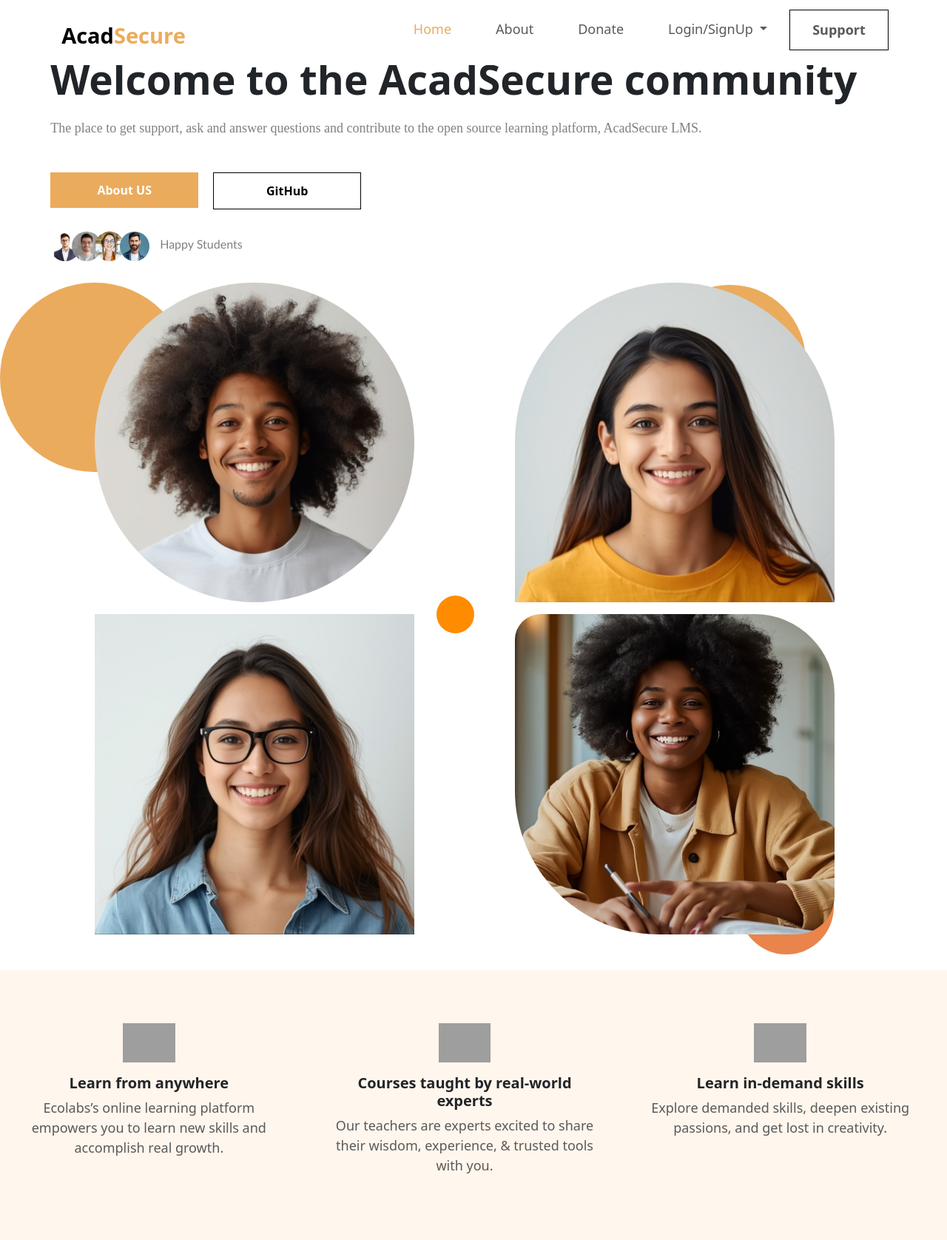
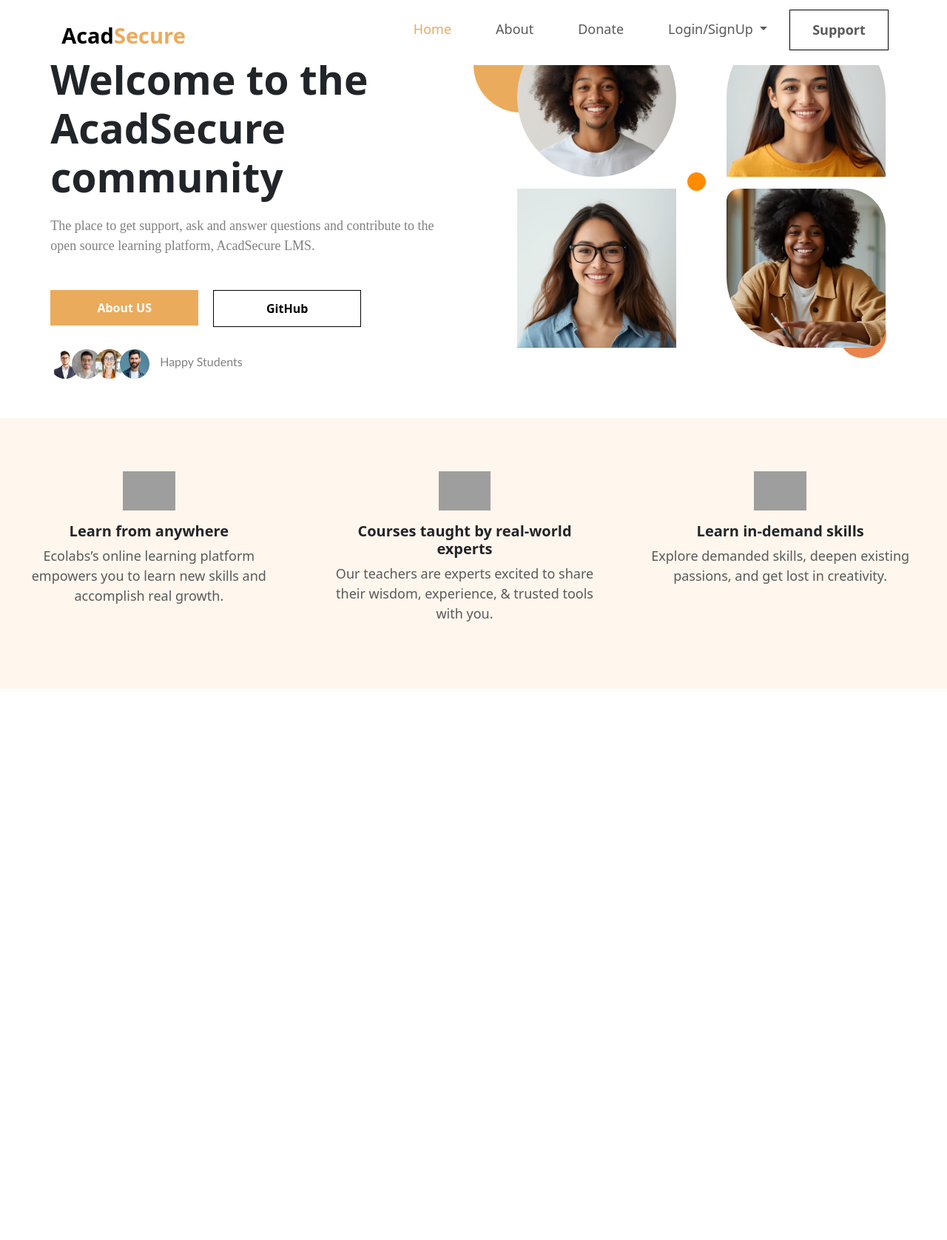
Before and after one commit to Krish-CyberSec/ZeroDay_Syndicate, a Django app: page / in a window 1280 px wide. Shown: the top 1676 px of the page at 74% size. After the commit the page ends 931 px from the top, so only its background shows below. Run offline with Django 5.2, Linux system fonts and the light colour scheme; grey boxes are pictures that could not be loaded.

Commit message:
upd: updated some styles

```diff
--- a/Deparment Level File Sharing Platform/static/css/style.css
+++ b/Deparment Level File Sharing Platform/static/css/style.css
@@ -105,7 +105,6 @@ body {
 }
 .banner_area-c{
     height: fit-content;
-    width: 100% !important;
 }
 
 
```
